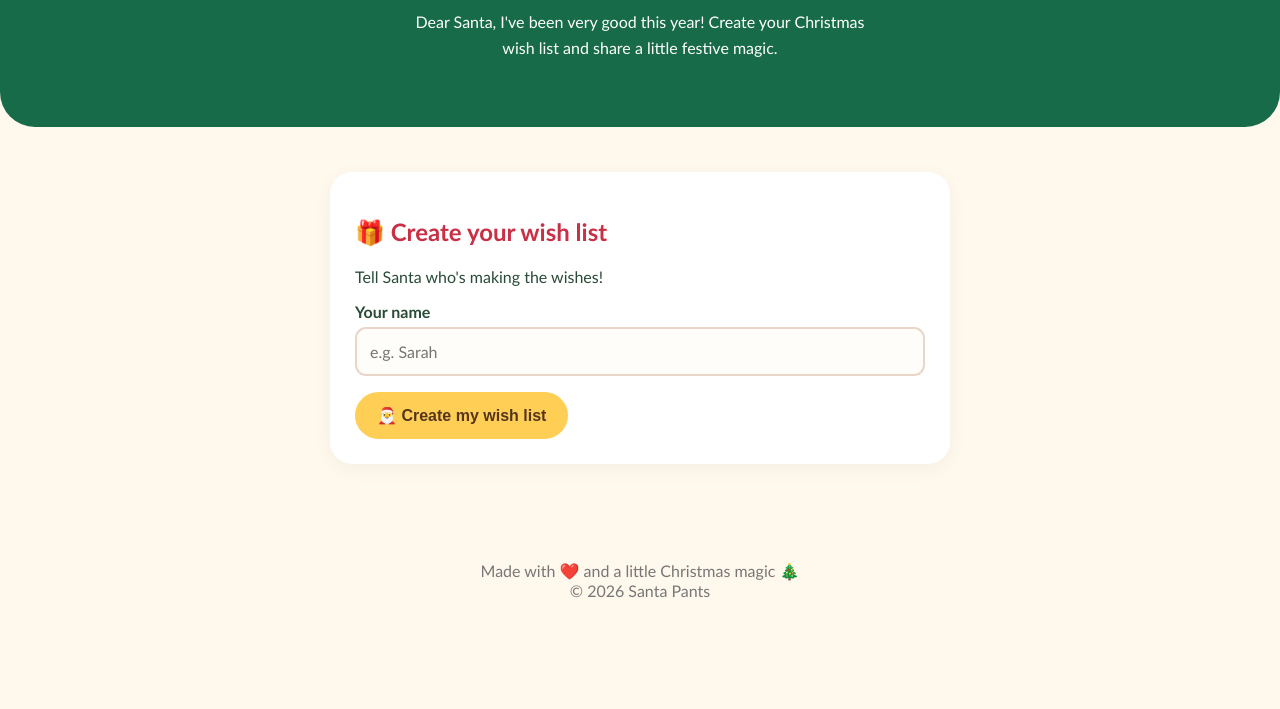
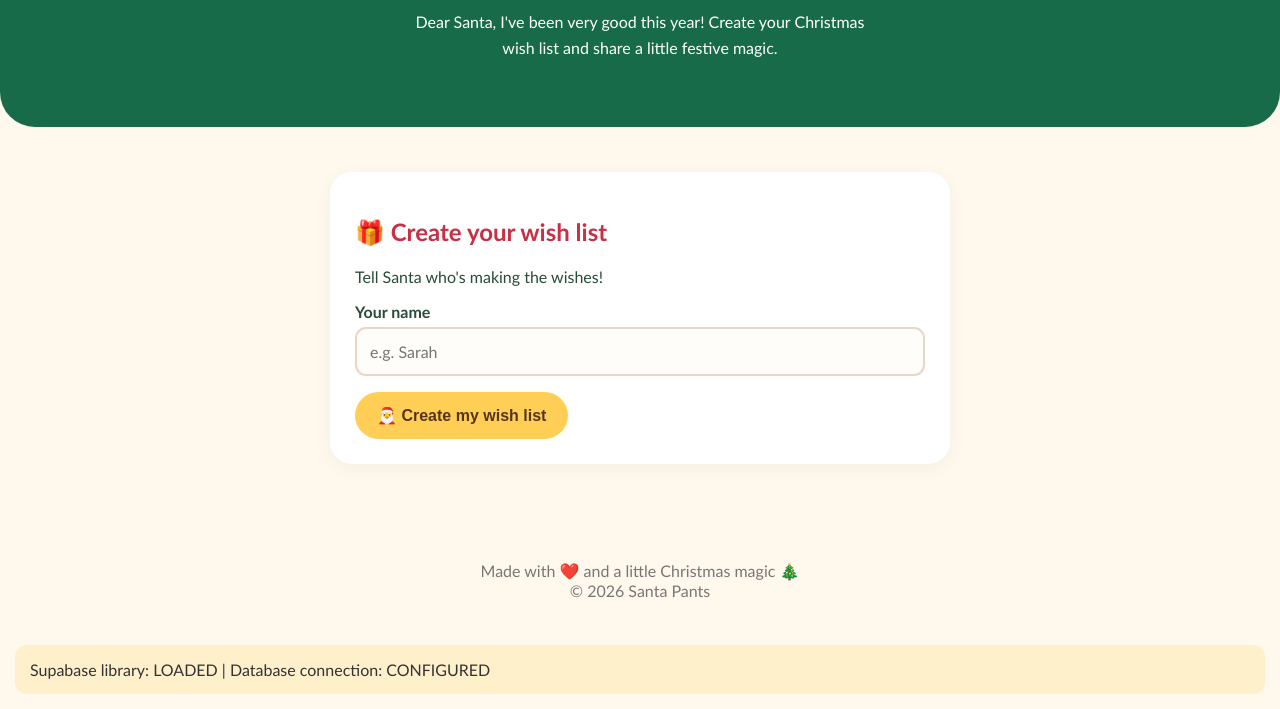
Before and after one commit to jpdouglas6/SantaPants, a plain HTML site: page index.html in a window 1280 px wide. Shown: the part 259-968 px from the top of the page. Before the commit the page ends 889 px from the top, so only its background shows below. Drawn offline with nearby package versions, Linux system fonts and the light colour scheme.

Commit message:
Display Supabase and database connection status
Add a notification box to indicate Supabase library status and database connection.

```diff
--- a/index.html
+++ b/index.html
@@ -460,6 +460,19 @@
     }
 
     startApp();
+    setTimeout(() => {
+  const box = document.createElement('div');
+  box.style.cssText =
+    'background:#fff0cc;padding:15px;margin:15px;border-radius:12px;color:#333';
+
+  box.textContent =
+    'Supabase library: ' +
+    (window.supabase ? 'LOADED' : 'NOT LOADED') +
+    ' | Database connection: ' +
+    (typeof santaPantsDB !== 'undefined' ? 'CONFIGURED' : 'NOT CONFIGURED');
+
+  document.body.appendChild(box);
+}, 1000);
   </script>
 </body>
 </html>
```
